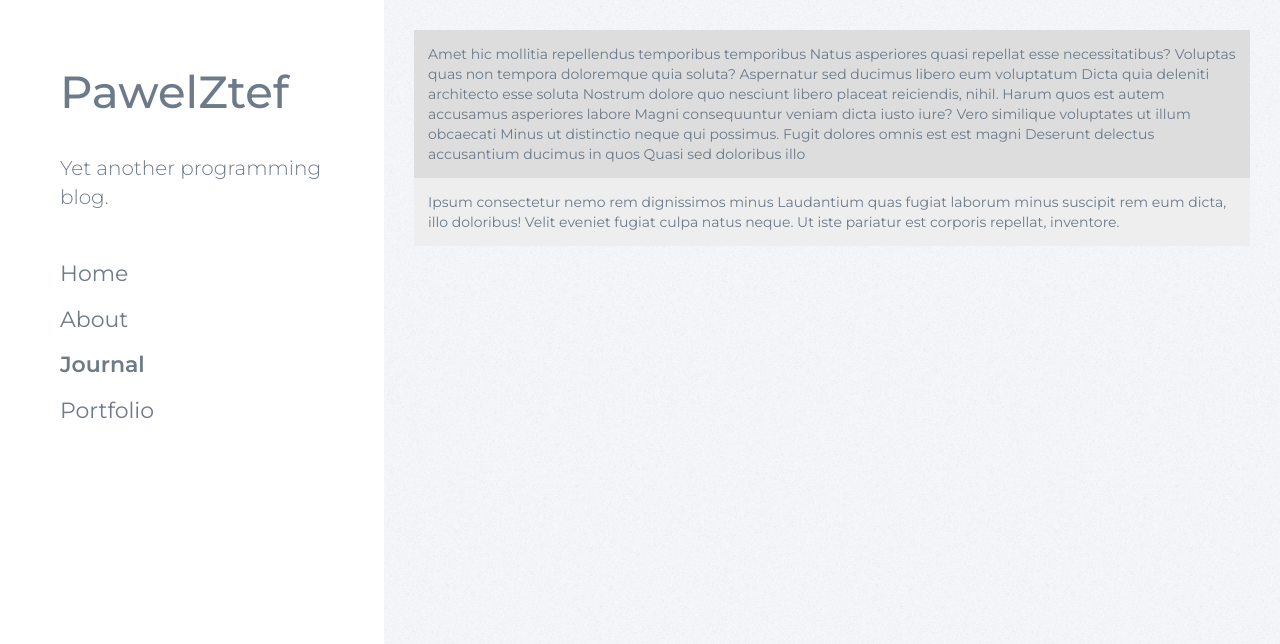
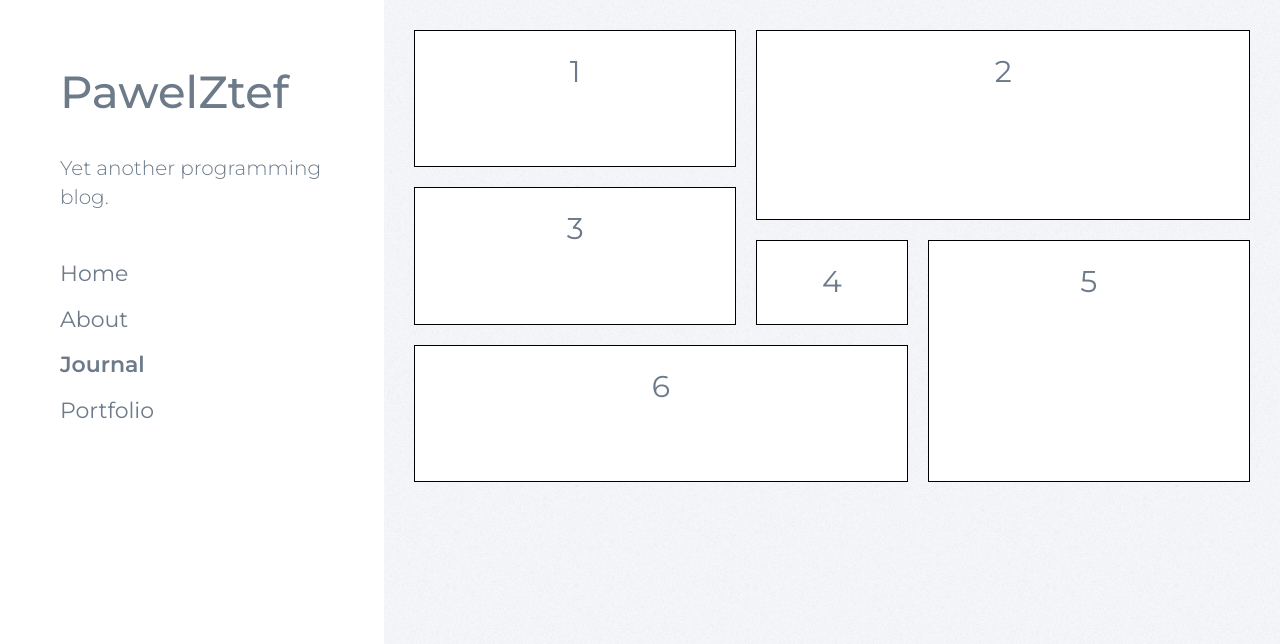
Before and after one commit to pawelztef/devjournal, a plain HTML site: page journal.html in a window 1280 px wide. Shown: the top 644 px of the page. Drawn offline with nearby package versions, Linux system fonts and the light colour scheme.

Commit message:
basic css grid for journal add

```diff
--- a/journal.html
+++ b/journal.html
@@ -57,13 +57,13 @@
         </footer>
       </aside>
       <div id="main" class="journal">
-        <div class="wrapper">
-          <div>
-            Amet hic mollitia repellendus temporibus temporibus Natus asperiores quasi repellat esse necessitatibus? Voluptas quas non tempora doloremque quia soluta? Aspernatur sed ducimus libero eum voluptatum Dicta quia deleniti architecto esse soluta Nostrum dolore quo nesciunt libero placeat reiciendis, nihil. Harum quos est autem accusamus asperiores labore Magni consequuntur veniam dicta iusto iure? Vero similique voluptates ut illum obcaecati Minus ut distinctio neque qui possimus. Fugit dolores omnis est est magni Deserunt delectus accusantium ducimus in quos Quasi sed doloribus illo
-          </div>
-          <div>
-            Ipsum consectetur nemo rem dignissimos minus Laudantium quas fugiat laborum minus suscipit rem eum dicta, illo doloribus! Velit eveniet fugiat culpa natus neque. Ut iste pariatur est corporis repellat, inventore.
-          </div>
+        <div class="grid-cont">
+          <div class="grid-it medium">1</div>
+          <div class="grid-it large">2</div>
+          <div class="grid-it medium">3</div>
+          <div class="grid-it small">4</div>
+          <div class="grid-it tall">5</div>
+          <div class="grid-it wide">6</div>
         </div>
       </div>
     </div>
--- a/sass/_journal.sass
+++ b/sass/_journal.sass
@@ -1,7 +1,30 @@
 .journal
   .wrapper
-    div
-      background: #eee
-      padding: 1em
-    div:nth-child(odd)
-      background: #ddd
+    padding: 1em
+  .grid-cont
+    display: grid
+    grid-template-columns: repeat(5, 1fr)
+    grid-template-rows: repeat(12, 1fr)
+    grid-gap: 20px
+    height: 100%
+  .grid-it
+    background-color: white
+    border: 1px solid black
+    padding: 20px
+    font-size: 30px
+    text-align: center
+    &.small
+      grid-row: span 2
+      grid-column: span 1
+    &.medium
+      grid-row: span 3
+      grid-column: span 2
+    &.large
+      grid-row: span 4
+      grid-column: span 3
+    &.tall
+      grid-row: span 5
+      grid-column: span 2
+    &.wide
+      grid-row: span 3
+      grid-column: span 3
--- a/sass/_portfolio.sass
+++ b/sass/_portfolio.sass
@@ -119,3 +119,17 @@ a.btn-card
   width: 62.7%
 .grid-item--type3
   width: 15%
+
+
+.journal
+  .wrapper
+    padding: 1em
+
+.gird-con
+  // display: grid
+  // grid-template-columns: auto auto
+  // background-color: #2196F3
+  padding: 1em
+  background-color: red
+  .grid-it
+    background: white
--- a/sass/index.sass
+++ b/sass/index.sass
@@ -14,7 +14,6 @@ html
 body
   color: $fc
   background-color: $bg
-  // font-family: 'Roboto Mono', monospace
   font-family: 'Montserrat', sans-serif
 h1
   font-size: 45px
```
Also changed, not shown: css/index.css, 1 other file.
